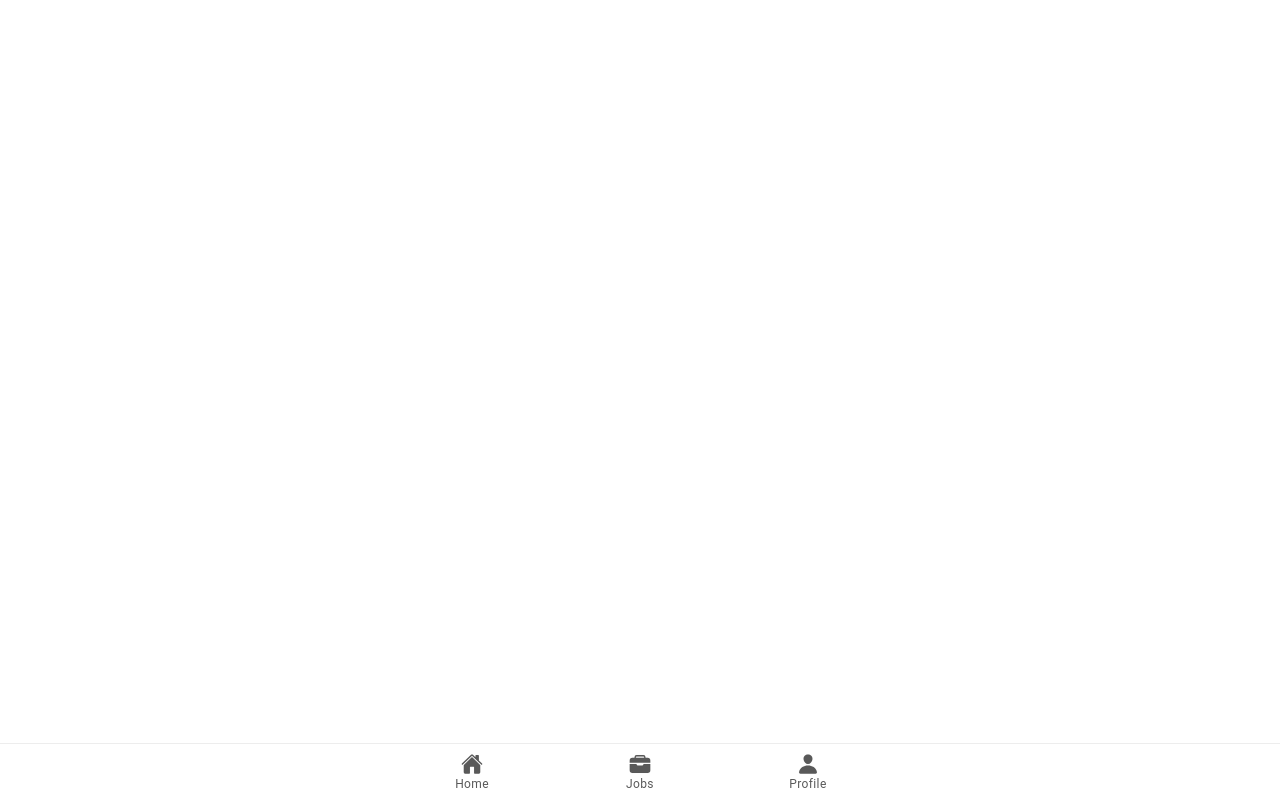
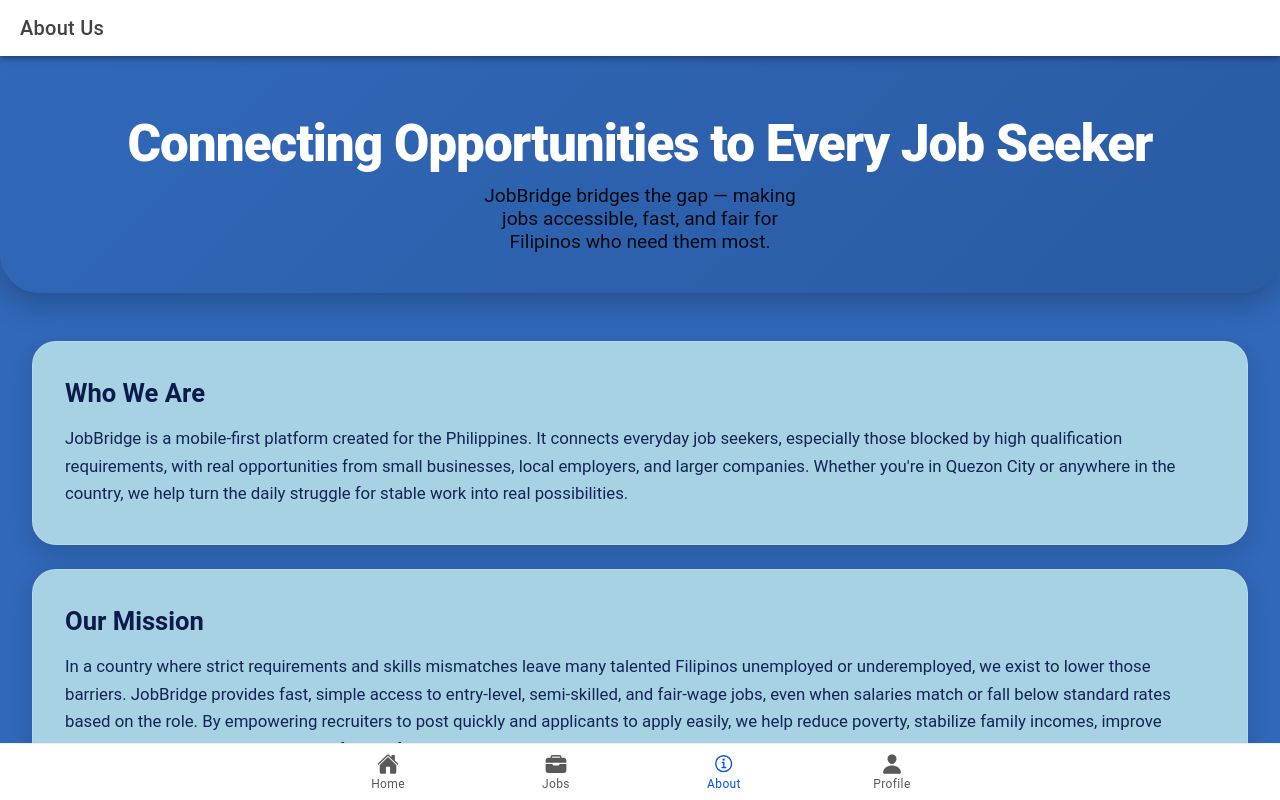
Before and after one commit to Javszs/JobBridge, a React (Vite) app: page /tabs/About in a window 1280 px wide. Built offline with nearby package versions, Linux system fonts and the light colour scheme; sample sign-in values are in the browser's storage.

Commit message:
Update: added, about tab in menu (with color pallete)

```diff
--- a/src/App.tsx
+++ b/src/App.tsx
@@ -11,12 +11,13 @@ import {
   setupIonicReact
 } from '@ionic/react';
 import { IonReactRouter } from '@ionic/react-router';
-import { home, briefcase, person } from 'ionicons/icons';
+import { home, briefcase, person, informationCircleOutline } from 'ionicons/icons';
 
 import Home from './Tabs/Home';
 import Jobs from './Tabs/Jobs';
 import Profile from './Tabs/Profile';
 import LoginPage from './pages/Login';
+import About from './Tabs/About';
 
 /* Core CSS ... (keep all your existing CSS imports exactly as they are) */
 import '@ionic/react/css/core.css';
@@ -73,6 +74,9 @@ const App: React.FC = () => {
                   <Route exact path="/tabs/Jobs">
                     <Jobs />
                   </Route>
+                  <Route exact path="/tabs/About">
+                    <About />
+                  </Route>
                   <Route exact path="/tabs/Profile" render={() => <Profile onLogout={handleLogout} />} />
                   <Route exact path="/tabs/">
                     <Redirect to="/tabs/Home" />
@@ -87,6 +91,10 @@ const App: React.FC = () => {
                   <IonTabButton tab="Jobs" href="/tabs/Jobs">
                     <IonIcon aria-hidden="true" icon={briefcase} />
                     <IonLabel>Jobs</IonLabel>
+                  </IonTabButton>
+                  <IonTabButton tab="About" href="/tabs/About">
+                    <IonIcon aria-hidden="true" icon={informationCircleOutline} />
+                    <IonLabel>About</IonLabel>
                   </IonTabButton>
                   <IonTabButton tab="Profile" href="/tabs/Profile">
                     <IonIcon aria-hidden="true" icon={person} />
--- /dev/null
+++ b/src/Tabs/About.css
@@ -0,0 +1,101 @@
+/* About.css - Clean, modern mobile About Us inspired by premium Dribbble shots */
+
+.about-content {
+  --background: #3168B9;  /* Your deep blue base */
+  background: linear-gradient(to bottom, #3168B9 0%, #2a5aa1 100%);
+  color: #ffffff;
+}
+
+.about-hero {
+  padding: 60px 24px 40px;
+  text-align: center;
+  background: linear-gradient(135deg, rgba(49, 104, 185, 0.9), rgba(42, 90, 161, 0.9));
+  border-bottom-left-radius: 40px;
+  border-bottom-right-radius: 40px;
+  box-shadow: 0 10px 30px rgba(0, 0, 0, 0.25);
+}
+
+.hero-title {
+  font-size: 2.8rem;
+  font-weight: 800;
+  margin: 0 0 12px;
+  line-height: 1.1;
+  color: #ffffff;
+  letter-spacing: -1px;
+}
+
+.hero-subtitle {
+  font-size: 1.2rem;
+  opacity: 0.9;
+  margin: 0;
+  max-width: 320px;
+  margin: 0 auto;
+}
+
+.about-sections {
+  padding: 32px 20px;
+  display: flex;
+  flex-direction: column;
+  gap: 24px;
+}
+
+.about-card {
+  background: rgba(173, 216, 230, 0.95);  /* #ADD8E6 with slight transparency for depth */
+  border-radius: 24px;
+  padding: 28px 24px;
+  box-shadow: 0 8px 24px rgba(0, 0, 0, 0.15);
+  backdrop-filter: blur(8px); /* modern frosted glass feel if supported */
+  border: 1px solid rgba(255, 255, 255, 0.18);
+  color: #0d1b4c;  /* dark navy text for high contrast on light blue */
+}
+
+.section-title {
+  font-size: 1.6rem;
+  font-weight: 700;
+  margin: 0 0 16px;
+  color: #0d1b4c;
+}
+
+.about-card p {
+  font-size: 1.05rem;
+  line-height: 1.65;
+  margin: 0;
+  opacity: 0.95;
+}
+
+.highlight {
+  background: linear-gradient(135deg, #ffffff 0%, #f0f8ff 100%);
+  border-left: 6px solid #007AFF;
+}
+
+.cta-wrapper {
+  padding: 32px 20px 60px;
+  text-align: center;
+}
+
+.cta-button {
+  width: 100%;
+  max-width: 340px;
+  padding: 18px 24px;
+  background: #007AFF;
+  color: white;
+  border: none;
+  border-radius: 16px;
+  font-size: 1.1rem;
+  font-weight: 600;
+  cursor: pointer;
+  box-shadow: 0 6px 20px rgba(0, 122, 255, 0.3);
+  transition: all 0.2s ease;
+}
+
+.cta-button:active {
+  transform: translateY(2px);
+  box-shadow: 0 4px 12px rgba(0, 122, 255, 0.25);
+}
+
+/* Larger phones / small tablets */
+@media (min-width: 480px) {
+  .hero-title { font-size: 3.2rem; }
+  .about-sections { padding: 48px 32px; }
+  .about-card { padding: 36px 32px; }
+}
--- /dev/null
+++ b/src/Tabs/About.tsx
@@ -0,0 +1,112 @@
+import { IonContent, IonHeader, IonPage, IonTitle, IonToolbar, useIonRouter } from '@ionic/react';
+import './About.css';
+
+const About: React.FC = () => {
+  const router = useIonRouter();
+
+  const goToHome = () => {
+    router.push('/tabs/home');
+  };
+
+  return (
+    <IonPage>
+      <IonHeader translucent>
+        <IonToolbar>
+          <IonTitle>About Us</IonTitle>
+        </IonToolbar>
+      </IonHeader>
+
+      <IonContent fullscreen className="about-content">
+        {/* Large title when collapsed */}
+        <IonHeader collapse="condense">
+          <IonToolbar>
+            <IonTitle size="large">About Us</IonTitle>
+          </IonToolbar>
+        </IonHeader>
+
+        {/* Hero Section */}
+        <div className="about-hero">
+          <div className="hero-content">
+            <h1 className="hero-title">
+                Connecting Opportunities to Every Job Seeker
+            </h1>
+            <p className="hero-subtitle">
+              JobBridge bridges the gap — making jobs accessible,
+              fast, and fair for Filipinos who need them most.
+            </p>
+          </div>
+        </div>
+
+        {/* Main Sections */}
+        <div className="about-sections">
+          {/* Who We Are */}
+          <section className="about-card">
+            <h2 className="section-title">Who We Are</h2>
+            <p>
+              JobBridge is a mobile-first platform created for the Philippines.
+              It connects everyday job seekers, especially those blocked by
+              high qualification requirements, with real opportunities from
+              small businesses, local employers, and larger companies. Whether
+              you're in Quezon City or anywhere in the country, we help turn
+              the daily struggle for stable work into real possibilities.
+            </p>
+          </section>
+
+          {/* Our Mission */}
+          <section className="about-card">
+            <h2 className="section-title">Our Mission</h2>
+            <p>
+              In a country where strict requirements and skills mismatches leave
+              many talented Filipinos unemployed or underemployed, we exist to
+              lower those barriers. JobBridge provides fast, simple access to
+              entry-level, semi-skilled, and fair-wage jobs, even when salaries
+              match or fall below standard rates based on the role. By empowering
+              recruiters to post quickly and applicants to apply easily, we help
+              reduce poverty, stabilize family incomes, improve mental well-being,
+              and build brighter futures for individuals and communities across
+              the Philippines.
+            </p>
+          </section>
+
+          {/* What Sets Us Apart */}
+          <section className="about-card highlight">
+            <h2 className="section-title">What Sets Us Apart</h2>
+            <p>
+              • <b>Truly mobile-first</b> — apply or post jobs in
+              seconds, as simple as sending a message.<br />
+              • <b>No endless forms </b>— quick profiles, one-tap applications,
+              and direct contact connections with employers.<br />
+              • <b>Inclusive opportunities</b> — jobs for all levels, including
+              those without advanced degrees or certifications.<br />
+              • <b>Fast & secure</b> — recruiters fill roles quicker; applicants
+              get responses without weeks of waiting.<br />
+              • <b>Philippine-focused </b>— understanding local needs,
+              from urban centers to provinces, supporting both small
+              businesses and job seekers in breaking the cycle of poverty.
+            </p>
+          </section>
+
+          {/* Closing / Join Today */}
+          <section className="about-card">
+            <h2 className="section-title">Join the Bridge Today</h2>
+            <p>
+              Every job connection we make is more than employment, it's hope,
+              stability, and dignity for Filipino families. JobBridge isn't just
+              an app. It's a movement to make work accessible for everyone who
+              needs it. Start your journey now, your next opportunity is just a tap away.
+            </p>
+          </section>
+        </div>
+
+        {/* CTA */}
+        <div className="cta-wrapper">
+          <button className="cta-button" onClick={goToHome}>
+            Find Your Next Job →
+          </button>
+        </div>
+      </IonContent>
+    </IonPage>
+  );
+};
+
+export default About;
```
